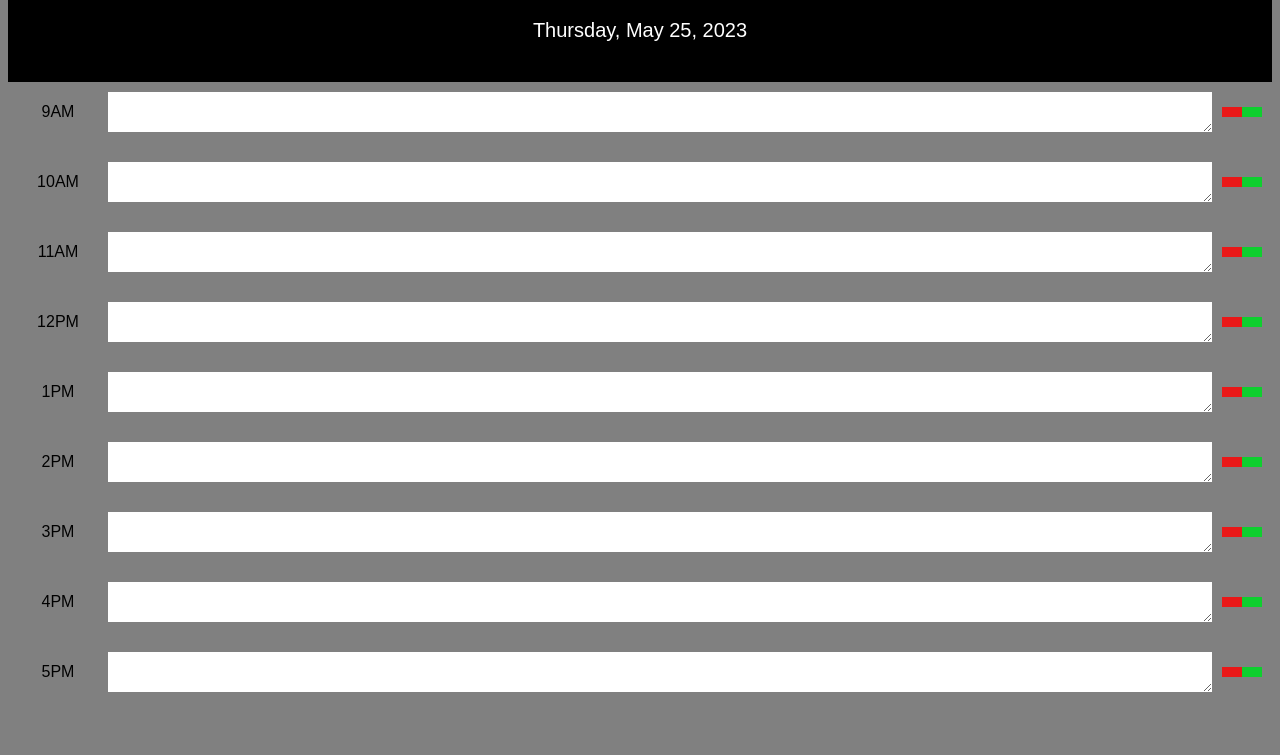
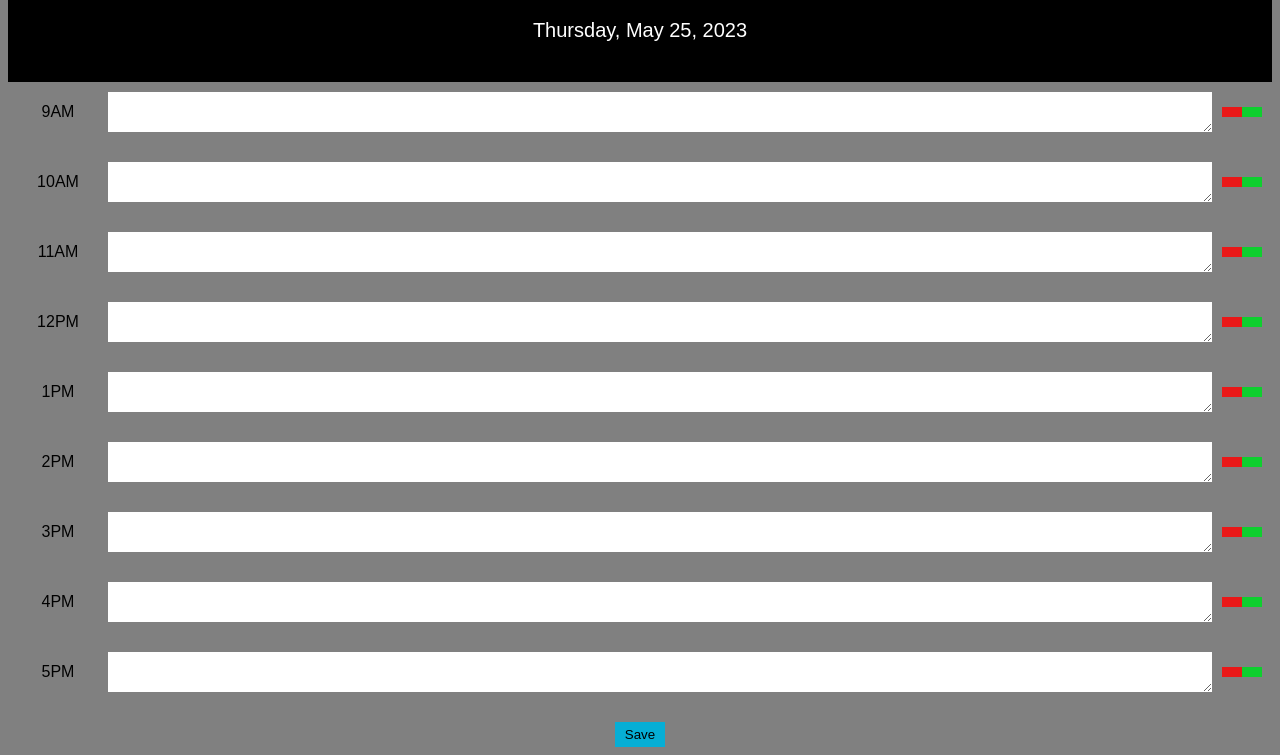
Before and after one commit to kstarkey12/clockwork, a plain HTML site: page index.html in a window 1280 px wide. Shown: the part 89-844 px from the top of the page. Before the commit the page ends 801 px from the top, so only its background shows below. Drawn offline with Linux system fonts and the light colour scheme.

Commit message:
index v4

```diff
--- a/index.html
+++ b/index.html
@@ -16,6 +16,10 @@
     <!-- Time blocks will be dynamically generated using JavaScript -->
   </div>
 
+  <div class="saveBtnContainer">
+    <button id="saveBtn" class="saveBtn">Save</button>
+  </div>
+
   <script src="script.js"></script>
 </body>
 </html>
```
